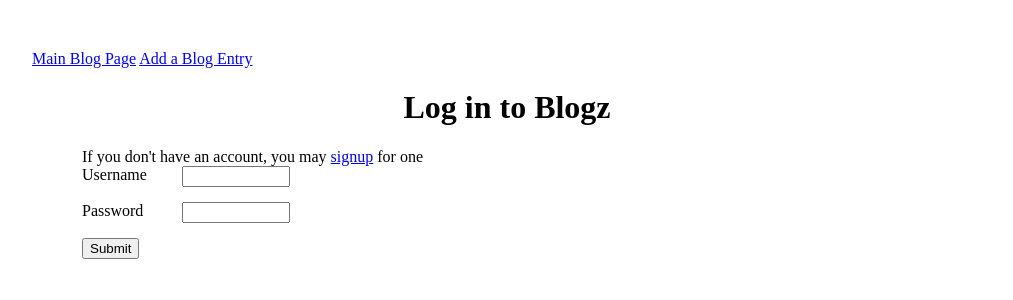
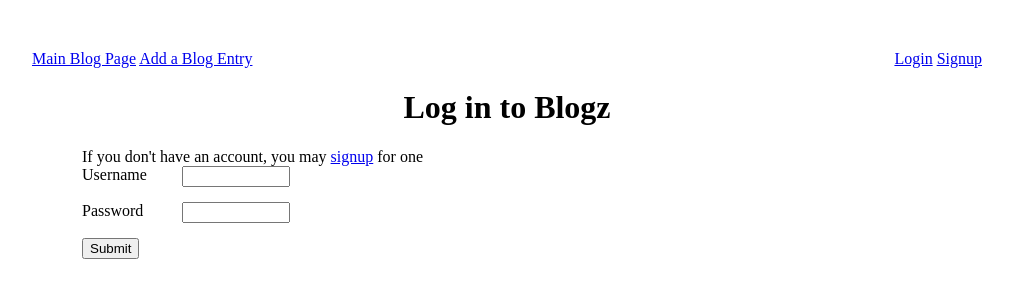
Before and after one commit to r-spell/blogz, a Flask app: page /login in a window 1280 px wide. Shown: the top 300 px of the page, without its empty margins (98-1111 px from the left). Run offline with Flask 2, Linux system fonts and the light colour scheme.

Commit message:
added login/logout to base template

```diff
--- a/templates/base.html
+++ b/templates/base.html
@@ -7,7 +7,17 @@
  <nav>
   <a href="/">Main Blog Page</a>
   <a href="/newpost">Add a Blog Entry</a>
-
+  <div style='float: right;'>
+{% if 'username' in session %}
+  You are logged in as {{ session['username'] }}
+  <form action="logout" method="post" id="logout">
+    <input type="submit" value="Log Out" />
+  </form>
+{% else %}
+    <a href="login">Login</a>
+    <a href ="signup">Signup</a>
+{% endif %}
+</div>
 </nav>
 <body>
   <h1>{{page_title}}</h1>
```
